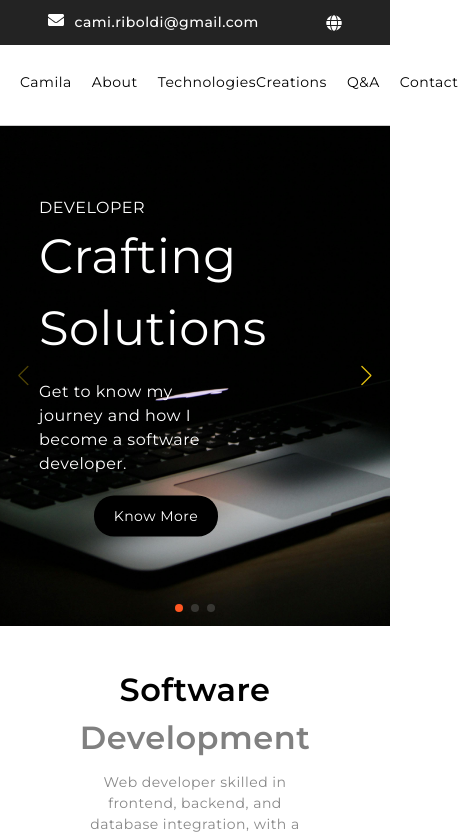
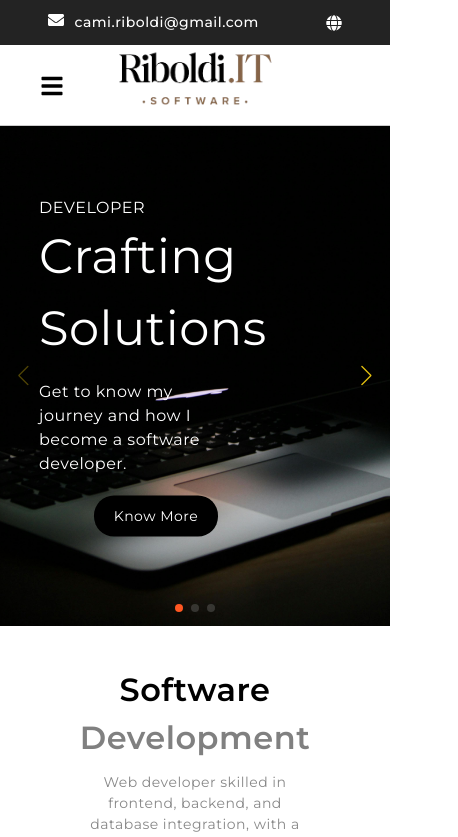
Before and after one commit to riboldicamila/01productwebsite, a React (Vite) app: page / in a window 390 px wide. Shown: the top 837 px of the page, 458 px wide, since content can reach past the window. Built offline with nearby package versions, Linux system fonts and the light colour scheme.

Commit message:
adding responsive

```diff
--- a/src/Components/Navbar/Navbar.css
+++ b/src/Components/Navbar/Navbar.css
@@ -52,6 +52,19 @@
   height: 100px;
 }
 
+.hamburger-menu {
+  display: none;
+  background: none;
+  border: none;
+  font-size: 24px;
+  cursor: pointer;
+  position: absolute;
+  left: 20px;
+  top: 50%;
+  transform: translateY(-50%);
+  z-index: 100;
+}
+
 .nav-links {
   list-style: none;
   display: flex;
@@ -85,3 +98,44 @@
   height: 1px;
   background-color: #ccc;
 }
+
+@media screen and (max-width: 768px) {
+  .hamburger-menu {
+    padding-bottom: 3rem;
+    display: block;
+    color: black;
+  }
+
+  .navbar {
+    justify-content: center;
+    padding: 10px 50px;
+  }
+
+  .left-side,
+  .right-side {
+    display: none;
+    position: absolute;
+    top: 100%;
+    left: 0;
+    width: 100%;
+    background-color: white;
+    padding: 20px;
+    box-shadow: 0 4px 6px rgba(0, 0, 0, 0.1);
+  }
+
+  .left-side.mobile-menu-open,
+  .right-side.mobile-menu-open {
+    display: block;
+  }
+
+  .nav-links {
+    flex-direction: column;
+    align-items: center;
+    gap: 15px;
+  }
+
+  .nav-links li {
+    width: 100%;
+    text-align: center;
+  }
+}
--- a/src/Components/Navbar/Navbar.jsx
+++ b/src/Components/Navbar/Navbar.jsx
@@ -1,5 +1,5 @@
 import { useState, useEffect } from 'react';
-import { FaEnvelope, FaGlobe } from 'react-icons/fa';
+import { FaEnvelope, FaGlobe, FaBars, FaTimes } from 'react-icons/fa';
 import { Link } from 'react-router-dom';
 import logoImage from '../Images/logo.png';
 import { navLinksLeft, navLinksRight } from '../../Data/NavbarData';
@@ -7,6 +7,7 @@ import './Navbar.css';
 
 function Navbar() {
   const [isSticky, setIsSticky] = useState(false);
+  const [isMobileMenuOpen, setIsMobileMenuOpen] = useState(false);
 
   const handleScroll = () => {
     if (window.scrollY > 0) {
@@ -18,7 +19,6 @@ function Navbar() {
 
   useEffect(() => {
     window.addEventListener('scroll', handleScroll);
-
     return () => {
       window.removeEventListener('scroll', handleScroll);
     };
@@ -37,8 +37,16 @@ function Navbar() {
           <FaGlobe />
         </span>
       </div>
+
       <nav className={`navbar ${isSticky ? 'sticky' : ''}`}>
-        <div className="left-side">
+        <button
+          className="hamburger-menu"
+          onClick={() => setIsMobileMenuOpen(!isMobileMenuOpen)}
+        >
+          {isMobileMenuOpen ? <FaTimes /> : <FaBars />}
+        </button>
+
+        <div className={`left-side ${isMobileMenuOpen ? 'mobile-menu-open' : ''}`}>
           <ul className="nav-links">
             {navLinksLeft.map((link) => (
               <li key={link.name}>
@@ -47,10 +55,12 @@ function Navbar() {
             ))}
           </ul>
         </div>
+
         <div className="logo">
-          <img className="logo" src={logoImage} alt="Logo" />
+          <img src={logoImage} alt="Logo" />
         </div>
-        <div className="right-side">
+
+        <div className={`right-side ${isMobileMenuOpen ? 'mobile-menu-open' : ''}`}>
           <ul className="nav-links">
             {navLinksRight.map((link) => (
               <li key={link.name}>
```
